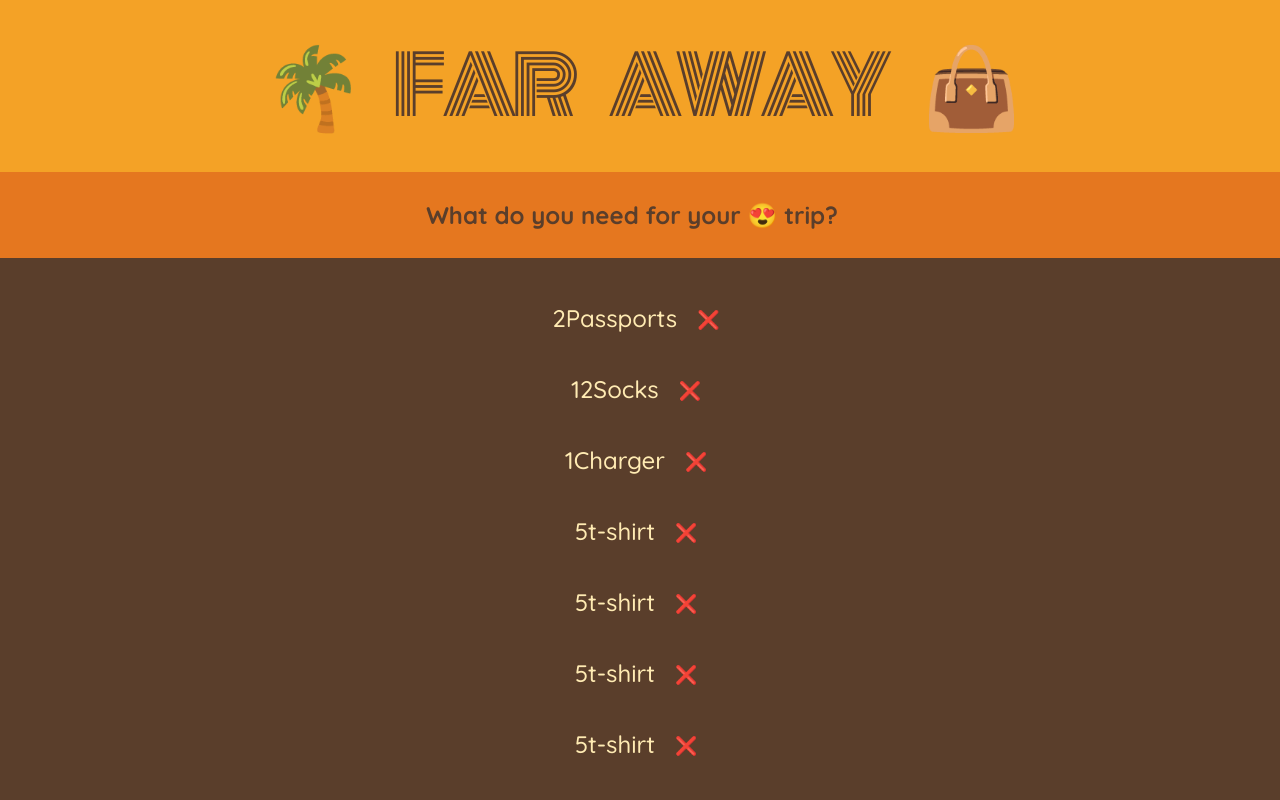
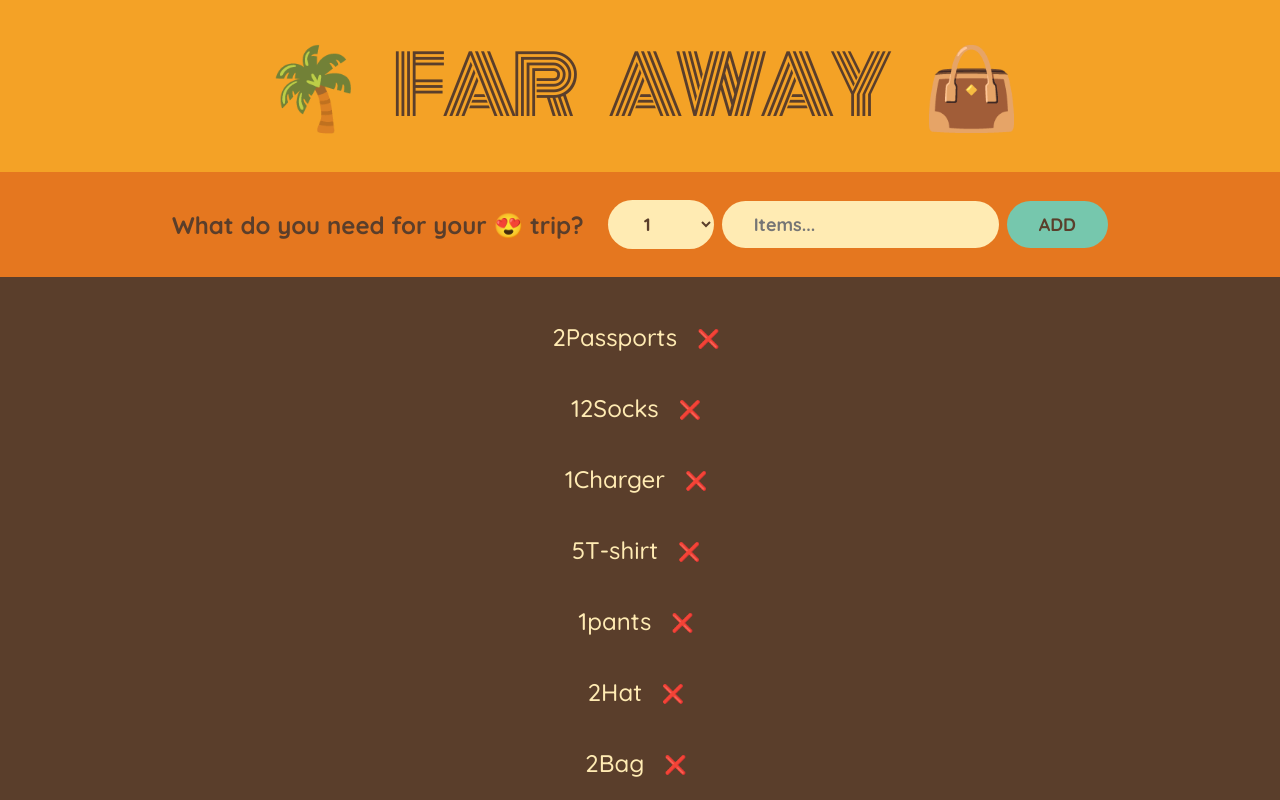
Before and after one commit to n-alavi/travel-list, a React (Create React App) app: page / in a window 1280 px wide. Shown: the top 800 px of the page. Built offline with nearby package versions, Linux system fonts and the light colour scheme.

Commit message:
Update App.js
add a selected in the form

```diff
--- a/src/App.js
+++ b/src/App.js
@@ -2,13 +2,13 @@
 const initialItems = [
   { id: 1, description: "Passports", quantity: 2, packed: false },
   { id: 2, description: "Socks", quantity: 12, packed: false },
-  { id: 2, description: "Charger", quantity: 1, packed: false },
-  { id: 2, description: "t-shirt", quantity: 5, packed: false },
-  { id: 2, description: "t-shirt", quantity: 5, packed: false },
-  { id: 2, description: "t-shirt", quantity: 5, packed: false },
-  { id: 2, description: "t-shirt", quantity: 5, packed: false },
-  { id: 2, description: "t-shirt", quantity: 5, packed: false },
-  { id: 2, description: "t-shirt", quantity: 5, packed: false },
+  { id: 3, description: "Charger", quantity: 1, packed: false },
+  { id: 4, description: "T-shirt", quantity: 5, packed: false },
+  { id: 5, description: "pants", quantity: 1, packed: false },
+  { id: 6, description: "Hat", quantity: 2, packed: false },
+  { id: 7, description: "Bag", quantity: 2, packed: false },
+  { id: 8, description: "Glasses", quantity: 1, packed: false },
+  { id: 9, description: "mobile", quantity: 1, packed: false },
 ];
 export default function App() {
   return (
@@ -26,10 +26,23 @@
 }
 
 function Form() {
+  function HandleSubmit(e) {
+    e.preventDefault();
+    console.log(e);
+  }
   return (
-    <div className="add-form">
+    <form className="add-form" onSubmit={HandleSubmit}>
       <h3>What do you need for your 😍 trip?</h3>
-    </div>
+      <select>
+        {Array.from({ length: 20 }, (_, i) => i + 1).map((num) => (
+          <option value={num} key={num}>
+            {num}
+          </option>
+        ))}
+      </select>
+      <input type="text" placeholder="Items..." />
+      <button>Add</button>
+    </form>
   );
 }
 
```
